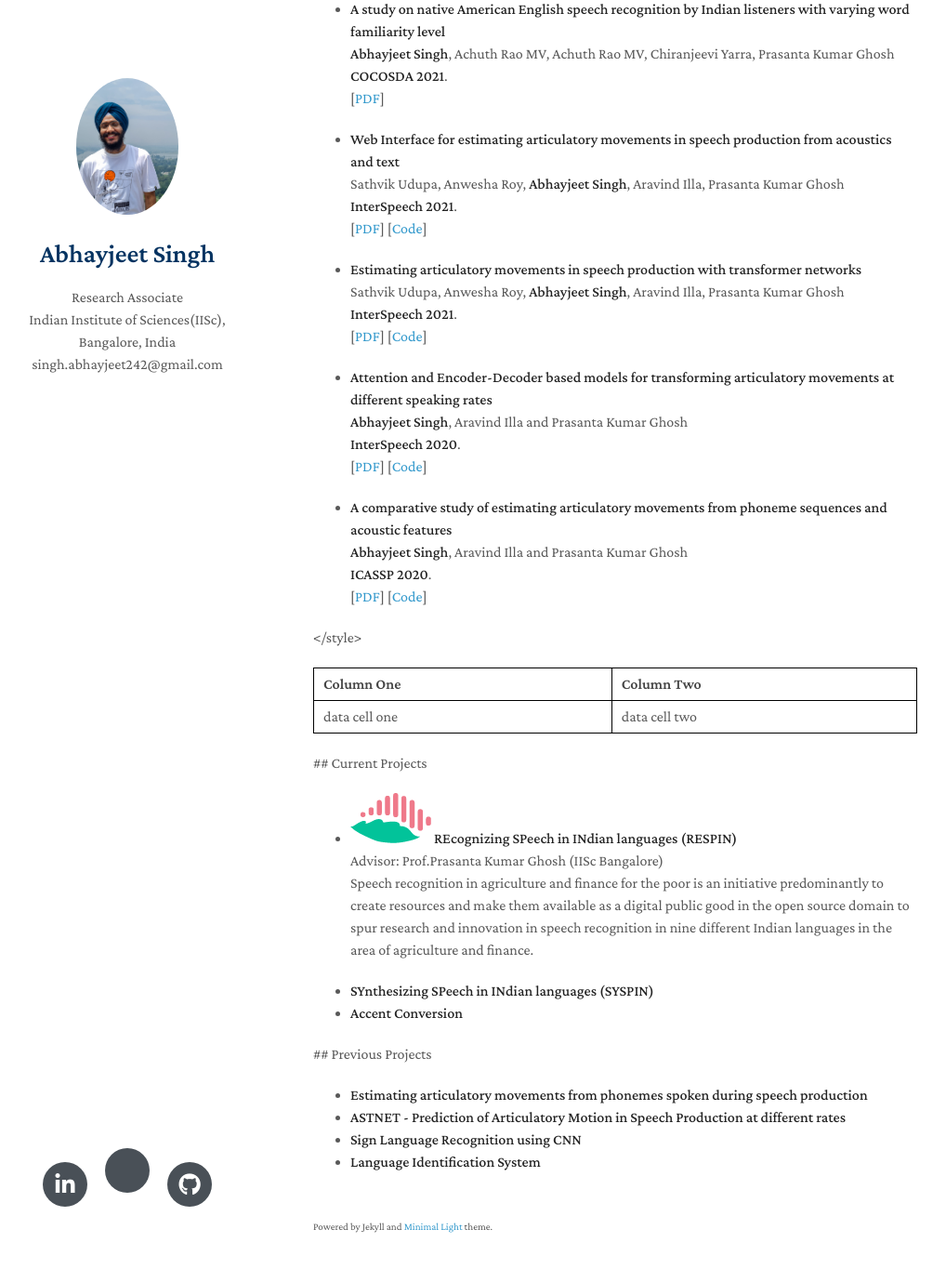
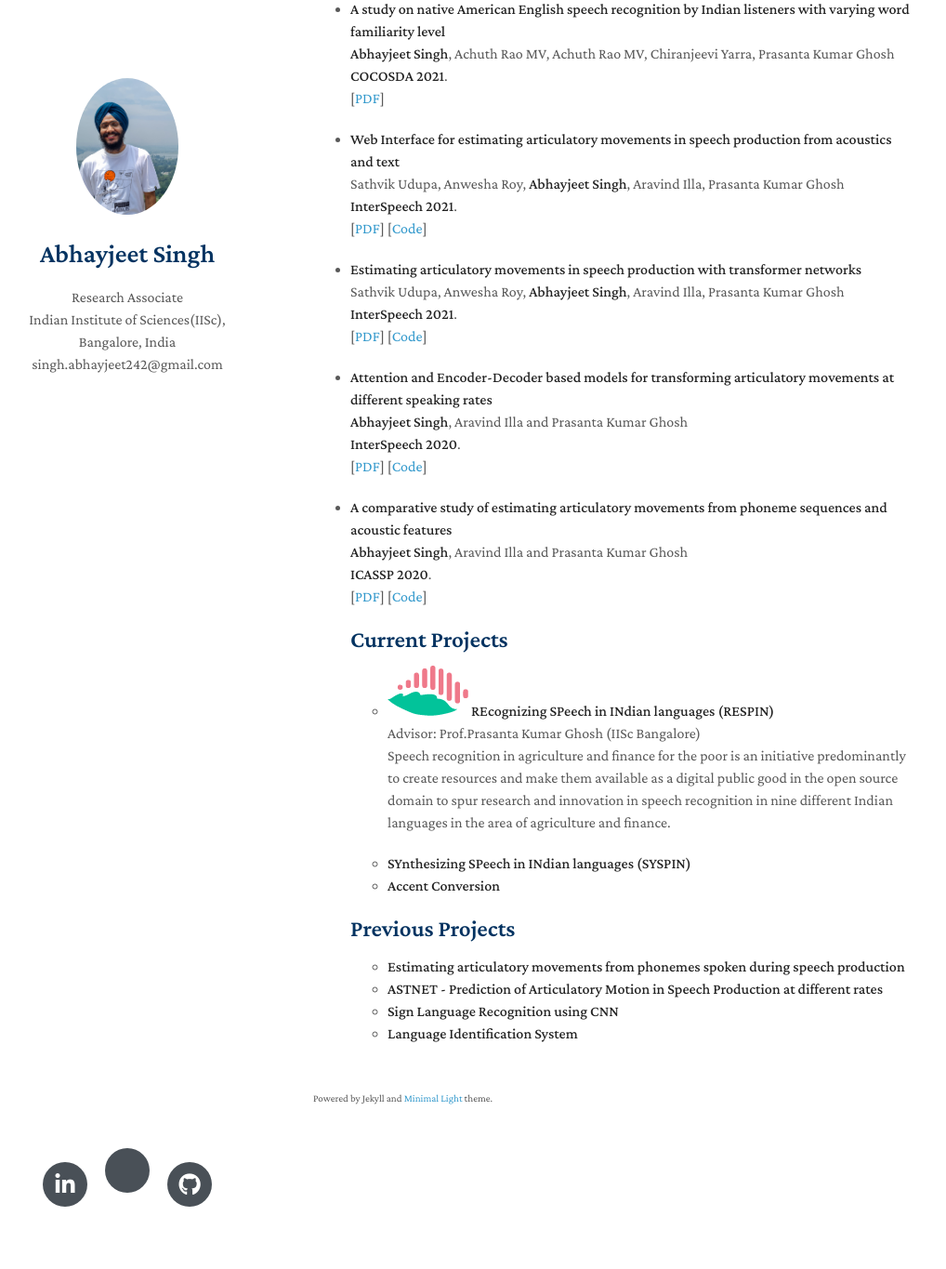
Before and after one commit to Abhay242/Abhay242.github.io, a Jekyll site: the page built from index.md, in a window 1280 px wide and 1400 px high, scrolled down 515 px. Shown: the top 1365 px of the window at 93% size, without its empty margins (133-1151 px from the left). Built offline with Jekyll 4.4.1, drawn with Linux system fonts in a browser that asks for light colours; nearby versions of some CDN libraries; a style sheet for code colours, icons or effects is not loaded; our own code applies the rules of GitHub Pages for plain Markdown files.

Commit message:
Update index.md

```diff
--- a/index.md
+++ b/index.md
@@ -57,22 +57,6 @@ Inquistive towards the field of Machine Learning and its unnumerable real-world
   <br>
   [[PDF](https://ieeexplore.ieee.org/document/9053852)] [[Code]()]
 
-  <style>
-table {
-    border-collapse: collapse;
-}
-table, th, td {
-   border: 1px solid black;
-}
-blockquote {
-    border-left: solid blue;
-    padding-left: 10px;
-}
-</style>
-
-| Column One    | Column Two    |
-| ---           | ---           |
-| data cell one | data cell two |
 
   ## Current Projects
 
```
